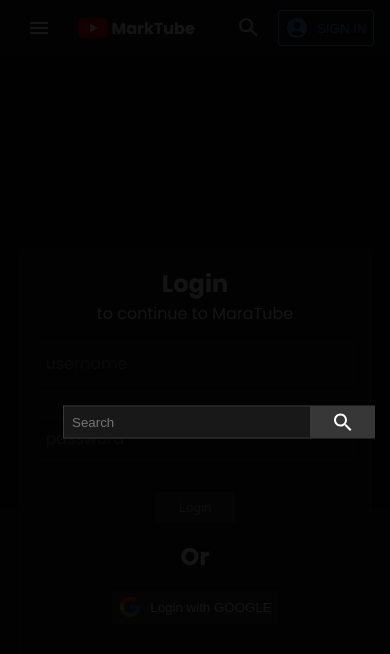
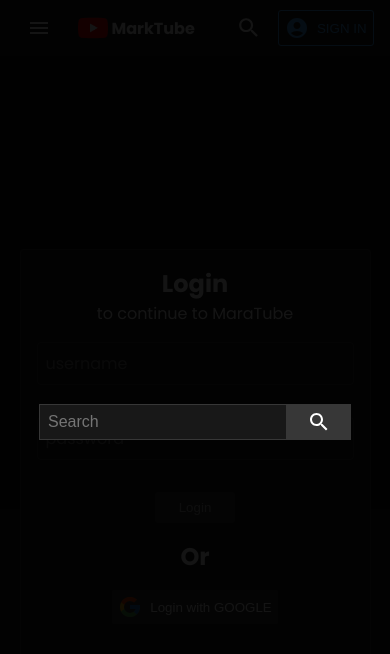
Before and after one commit to Marchelllo27/youtube-clone, a React (Vite) app: page /auth in a window 390 px wide. Both pictures are taken after a click on the icon 248 px from the left and 28 px from the top of the page. Shown: the top 654 px of the page. Built offline with nearby package versions, Linux system fonts and the light colour scheme; no server answers.

Commit message:
search bar's burgs on mobile devices are fixed

```diff
--- a/src/components/Header/SearchBar.jsx
+++ b/src/components/Header/SearchBar.jsx
@@ -13,21 +13,23 @@
   left: ${({ forMobile }) => forMobile && "50%"};
   transform: ${({ forMobile }) => forMobile && "translate(-50%, -50%)"};
   width: 80%;
-  margin: 0 1.5rem;
   z-index: 1000;
 
   @media (min-width: 480px) {
     width: 100%;
     max-width: 40rem;
+    margin: 0 1.5rem;
   }
 `;
 const SearchInput = styled.input`
   width: calc(100% - 4rem);
   border: 1px solid ${({ theme }) => theme.soft};
   background-color: ${({ theme }) => theme.bg};
+  border-radius: 0;
   padding: 0.5rem;
   outline: none;
   color: ${({ theme }) => theme.text};
+  font-size: 16px;
 
   &:-webkit-autofill,
   &:-webkit-autofill:hover,
@@ -59,7 +61,7 @@
 
   return (
     <Container forMobile={forMobile}>
-      <SearchInput name="searchbar" id="searchbar" placeholder="Search" ref={searchRef} autoFocus />
+      <SearchInput name="searchbar" id="searchbar" placeholder="Search" ref={searchRef} />
       <CustomTooltip title="Search videos">
         <Icon onClick={onClickSearchButton}>
           <SearchIcon />
--- a/src/components/Video/Videos.jsx
+++ b/src/components/Video/Videos.jsx
@@ -1,5 +1,4 @@
 import { useEffect } from "react";
-import styled from "styled-components";
 // EXTRA
 import Card from "./Card";
 import { useLazyGetVideosQuery, useLazyGetAllMyVideosQuery } from "../../api/endpoints/video";
@@ -24,7 +23,7 @@
   const videos = myVideos || data;
   return (
     <>
-      {isError && !videoIsLoading && <div>Something went wrong. Please try again later.</div>}
+      {isError && !videoIsLoading && <div>Something went wrong. Please try again later!.</div>}
 
       {videos?.length === 0 && !isError && <div>No videos found.</div>}
 
```
